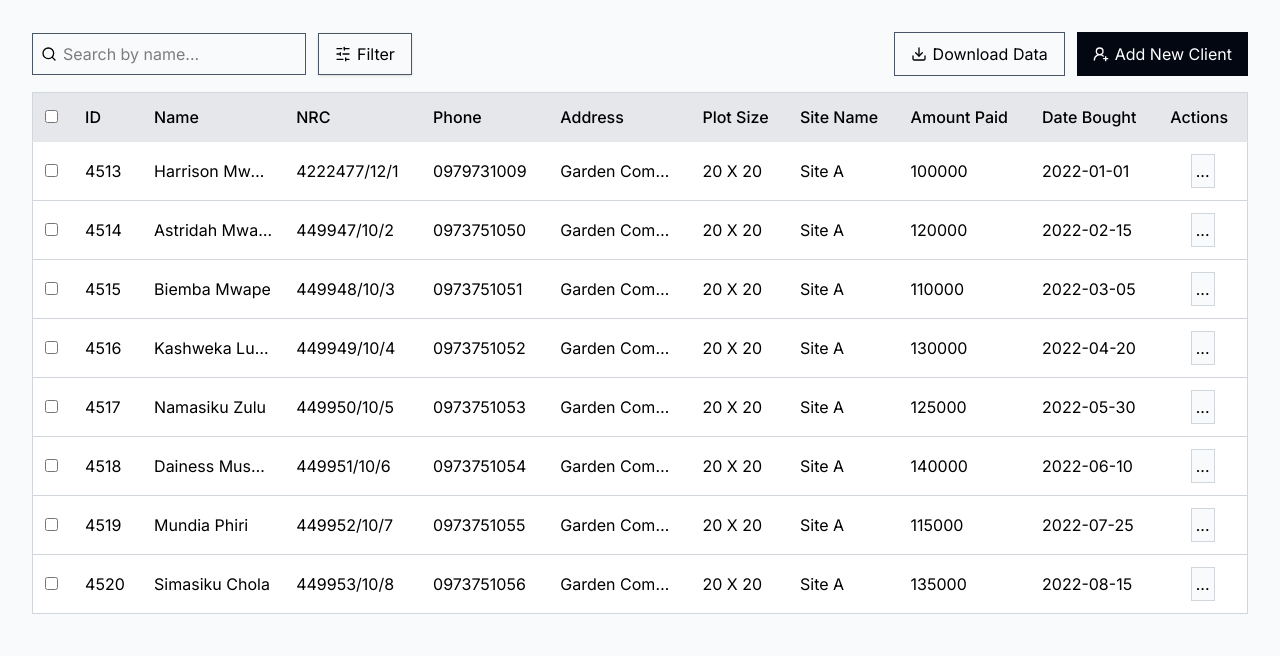
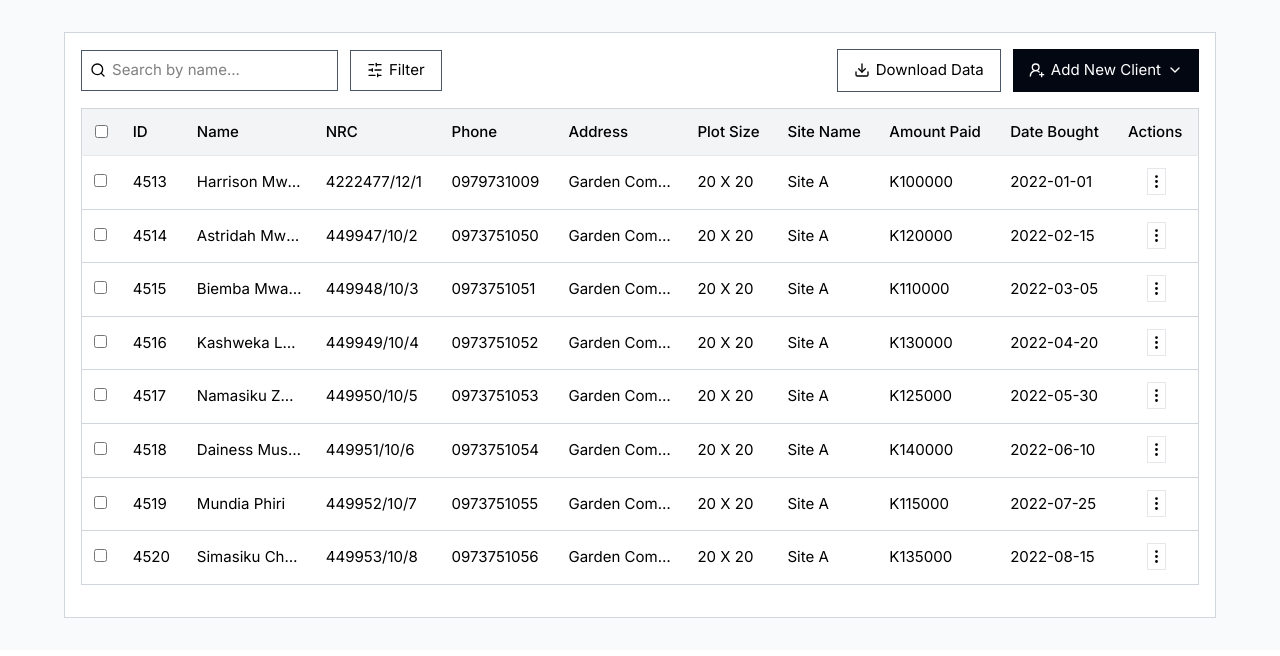
Before and after one commit to mweene/eze-future-dashboard, a React (Vite) app: page / in a window 1280 px wide. Shown: the top 656 px of the page. Built offline with nearby package versions, Linux system fonts and the light colour scheme.

Commit message:
Add styles for ClientDetailsModal

```diff
--- a/src/App.jsx
+++ b/src/App.jsx
@@ -4,6 +4,7 @@ import Table from "./components/Table";
 import InputWithLabel from "./components/InputWithLabel";
 import AddNewClient from "./components/AddNewClient";
 import ExportClientData from "./components/ExportClientData";
+import ClientDetailsModal from "./components/ClientDetailsModal";
 
 import { dummydata } from "./dummydata";
 import FilterClientData from "./components/FilterClientData";
@@ -30,7 +31,8 @@ export default function App() {
     data.name.toLowerCase().includes(searchTerm.trim().toLowerCase()),
   );
   return (
-    <div className="App p-8 bg-gray-50 relative">
+    <div className="App py-8 px-16 bg-gray-50 h-full text-[.94rem]">
+      <div className="relative p-4 border border-gray-300 bg-white">
         <div className="flex place-content-between gap-2">
           <div className="flex gap-3 place-items-center">
             <div className="flex gap-1.5 items-center border border-gray-600 p-2">
@@ -51,59 +53,15 @@ export default function App() {
             <AddNewClient clients={clients} updateClients={setClients} />
           </div>
         </div>
+        {Object.entries(clients)?.length > 0 && (
           <Table
             clients={searchedClients}
             showClientDetails={handleShowClientDetails}
             onDelete={handleDeleteRecord}
           />
-      {showClientDetails && <ClientDetails client={client} />}
+        )}
+        {showClientDetails && <ClientDetailsModal client={client} />}
+      </div>
     </div>
   );
 }
-
-const ClientDetails = ({ client }) => {
-  return (
-    <div className="absolute p-4 bg-amber-300 top-0">
-      <h1>{client.name}</h1>
-      <p>{client.phone}</p>
-    </div>
-  );
-};
-
-function reducer(state, action) {
-  switch (action.type) {
-    case "GET_CLIENTS":
-      return {
-        ...state,
-        clients: action.payload,
-      };
-    case "SEARCH_CLIENT":
-      return {
-        ...state,
-        client: state.clients.filter((client) =>
-          client.name.includes(action.payload.toLowerCase()),
-        ),
-      };
-    case "ADD_CLIENT":
-      return {
-        ...state,
-        clients: [...state.clients, action.payload],
-      };
-    case "REMOVE_CLIENT":
-      return {
-        ...state,
-        clients: state.clients.filter(
-          (client) => client.id !== action.payload.id,
-        ),
-      };
-    case "UPDATE_CLIENT":
-      return {
-        ...state,
-        clients: state.clients.map((client) =>
-          client.id === action.payload.id ? action.payload : client,
-        ),
-      };
-    default:
-      return state;
-  }
-}
--- a/src/components/ActionsModal.jsx
+++ b/src/components/ActionsModal.jsx
@@ -9,12 +9,12 @@ const ActionsModal = ({
   client,
 }) => {
   return (
-    <div className="absolute top-0 right-0 border border-gray-400 bg-white my-5 mx-4 p-3 z-10 grid gap-2.5">
+    <div className="absolute top-0 right-0 border border-gray-300 bg-white mr-6 mt-7 mx-4 p-3 z-10 grid gap-2.5 shadow-gray-300">
       <button
         className="cursor-pointer bg-gray-50 w-fit justify-self-end border border-gray-300"
         onClick={onReveal}
       >
-        <X size={19} />
+        <X size={17} />
       </button>
 
       <div className="flex flex-col gap-1.5">
--- a/src/components/AddNewClient.jsx
+++ b/src/components/AddNewClient.jsx
@@ -1,5 +1,5 @@
-import { UserRoundPlus } from "lucide-react";
 import { useState } from "react";
+import { UserRoundPlus, ChevronDown } from "lucide-react";
 import AddNewClientModal from "./AddNewClientModal";
 
 const AddNewClient = ({ clients, updateClients }) => {
@@ -48,6 +48,7 @@ const AddNewClient = ({ clients, updateClients }) => {
       >
         <UserRoundPlus size={16} />
         Add New Client
+        <ChevronDown size={16} />
       </button>
       {isOpen && (
         <AddNewClientModal
--- a/src/components/ClientDetailsModal.jsx
+++ b/src/components/ClientDetailsModal.jsx
@@ -1,7 +1,41 @@
+import { X, Download, Share } from "lucide-react";
+
 const ClientDetailsModal = ({ client }) => {
   return (
-    <div className="">
-      <h1 className="text-xl">{client.name}</h1>
+    <div
+      key={client.id}
+      className="absolute bg-white border border-gray-300 top-0 w-96 m-4 shadow shadow-gray-200"
+    >
+      <section className="flex gap-4 place-content-between border-b border-gray-200 px-4 pt-3 pb-2 bg-gray-50">
+        <button className="flex gap-x-1.5 items-center ">
+          <X size={16} /> Client details
+        </button>
+        <button className="flex gap-1.5 items-center border border-gray-300 bg-white py-0.5 px-2">
+          <Download size={16} /> Download data
+        </button>
+      </section>
+
+      <section className="m-4 p-4 border border-gray-200 grid gap-0.5">
+        {Object.entries(client).map(([key, value]) => (
+          <p key={key} className="flex gap-4 place-content-between">
+            <span className="capitalize text-gray-600">{key}</span>
+            <span>{value}</span>
+          </p>
+        ))}
+      </section>
+
+      <section className="flex gap-2 place-content-end p-2 border-t border-gray-200 [&>button]:p-0.5 [&>button]:border bg-gray-50">
+        <button className="py-0.5 px-4 flex gap-1 items-center bg-white border-gray-300">
+          edit
+        </button>
+        <button className="py-0.5 px-4 flex gap-1 items-center bg-white border border-gray-300">
+          delete
+        </button>
+        <button className="py-0.5 px-4 flex gap-1 items-center bg-white border-gray-300">
+          <Share size={16} />
+          share
+        </button>
+      </section>
     </div>
   );
 };
--- a/src/components/FilterClientData.jsx
+++ b/src/components/FilterClientData.jsx
@@ -2,7 +2,7 @@ import { SlidersHorizontal } from "lucide-react";
 
 const FilterClientData = ({ data }) => {
   return (
-    <div className="shadow">
+    <div className="">
       <button className="px-4 py-2 border border-gray-600 cursor-pointer flex gap-1.5 items-center">
         <SlidersHorizontal size={16} />
         Filter
--- a/src/components/InputWithLabel.jsx
+++ b/src/components/InputWithLabel.jsx
@@ -8,13 +8,14 @@ const InputWithLabel = ({
   required = true,
   styles = "p-2 border border-gray-300",
 }) => {
+  const defaultStyles = "p-2 border border-300";
   return (
     <div className="grid">
       <label htmlFor={id} className="capitalize">
         {id}
       </label>
       <input
-        className={styles}
+        className={styles || defaultStyles}
         type={type}
         placeholder={phText}
         value={value}
--- a/src/components/Table.jsx
+++ b/src/components/Table.jsx
@@ -1,14 +1,16 @@
 import { useState } from "react";
+import { EllipsisVertical } from "lucide-react";
 import ActionsModal from "./ActionsModal";
+import InputWithLabel from "./InputWithLabel";
 
 const Table = ({ clients, showClientDetails, onDelete }) => {
   return (
     <div className="grid content-center items-center my-4 bg-white">
       <table className="border-collapse min-w-3/6 text-left border border-gray-300">
-        <thead className="border-b border-gray-200 bg-gray-200">
+        <thead className="border-b border-gray-200 bg-gray-100">
           <tr className="[&>th]:p-3 [&>th]:font-medium [&>th]:capitalize">
             <th>
-              <input type="checkbox" />
+              <InputWithLabel type="checkbox" />
             </th>
             <th>ID</th>
             <th>Name</th>
@@ -58,14 +60,14 @@ const TableRow = ({ client, onShowDetails, onDelete }) => {
       <td>{client.address}</td>
       <td>{client.plotSize}</td>
       <td>{client.siteName}</td>
-      <td>{client.amountPaid}</td>
+      <td>K{client.amountPaid}</td>
       <td>{client.dateBought}</td>
       <td className="text-center">
         <button
-          className="cursor-pointer p-1 bg-gray-50 border border-gray-300"
+          className="cursor-pointer py-1 border border-gray-200 hover:bg-gray-300"
           onClick={() => setIsModelOpen((prev) => !prev)}
         >
-          ...
+          <EllipsisVertical size={17} />
         </button>
         {isModelOpen && (
           <ActionsModal
--- a/src/index.css
+++ b/src/index.css
@@ -4,3 +4,7 @@
 :root {
     font-family: "Inter", sans-serif;
 }
+
+button {
+    cursor: pointer;
+}
```
Lines whose indentation alone changed are shown as unchanged.
